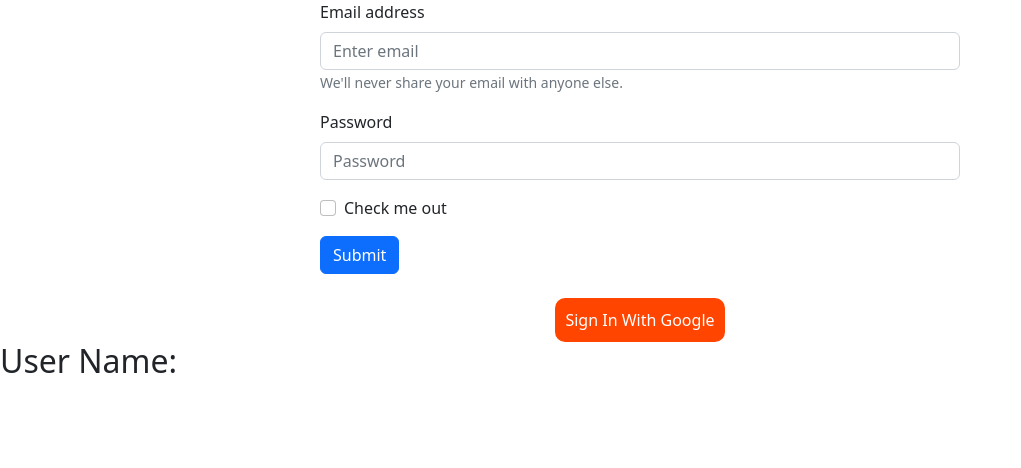
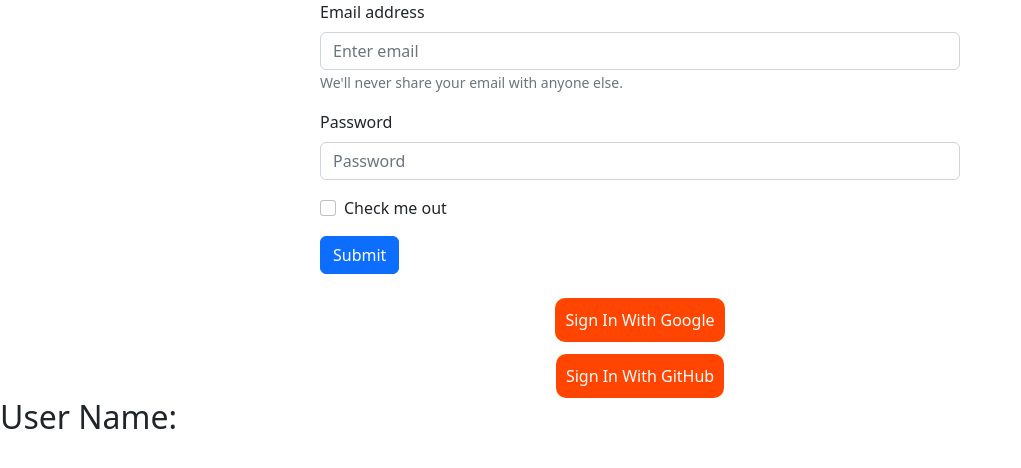
Before and after one commit to MDABDULLAH16/email-pass-auth-recap, a React (Create React App) app: page / in a window 1280 px wide. Shown: the top 468 px of the page, without its empty margins (0-1021 px from the left). Built offline with nearby package versions, Linux system fonts and the light colour scheme.

Commit message:
github authenticatin done

```diff
--- a/src/App.css
+++ b/src/App.css
@@ -45,4 +45,5 @@
   border: none;
   display: block;
   margin: auto;
+  margin-top: 12px;
 }
--- a/src/App.js
+++ b/src/App.js
@@ -2,6 +2,7 @@
 import "bootstrap/dist/css/bootstrap.min.css";
 import {
   getAuth,
+  GithubAuthProvider,
   GoogleAuthProvider,
   signInWithPopup,
   signOut,
@@ -17,6 +18,7 @@
   const [user, setUser] = useState({});
 
   const googleProvider = new GoogleAuthProvider();
+  const gitHubProvider = new GithubAuthProvider();
   const handleGoogleSignIn = () => {
     signInWithPopup(auth, googleProvider)
       .then((result) => {
@@ -25,6 +27,17 @@
       })
       .catch((err) => console.log(err));
   };
+  const handleSignInWithGithub = () => {
+    signInWithPopup(auth, gitHubProvider)
+      .then((result) => {
+        setUser(result.user);
+        console.log(result.user);
+      })
+      .catch((error) => {
+        console.log(error);
+      });
+  };
+
   const handleSignOut = () => {
     signOut(auth)
       .then((result) => {
@@ -44,14 +57,19 @@
             Sign Out
           </Button>
         ) : (
-          <button onClick={handleGoogleSignIn} className="google-btn">
-            Sign In With Google
-          </button>
+          <div>
+            <button onClick={handleGoogleSignIn} className="google-btn">
+              Sign In With Google
+            </button>
+            <button onClick={handleSignInWithGithub} className="google-btn">
+              Sign In With GitHub
+            </button>
+          </div>
         )}
       </div>
       <div>
         <h2>User Name: {user.displayName}</h2>
-        <img src={user.photoURL} alt="" />
+        <img referrerPolicy="no-referrer" src={user.photoURL} alt="" />
       </div>
     </div>
   );
```
